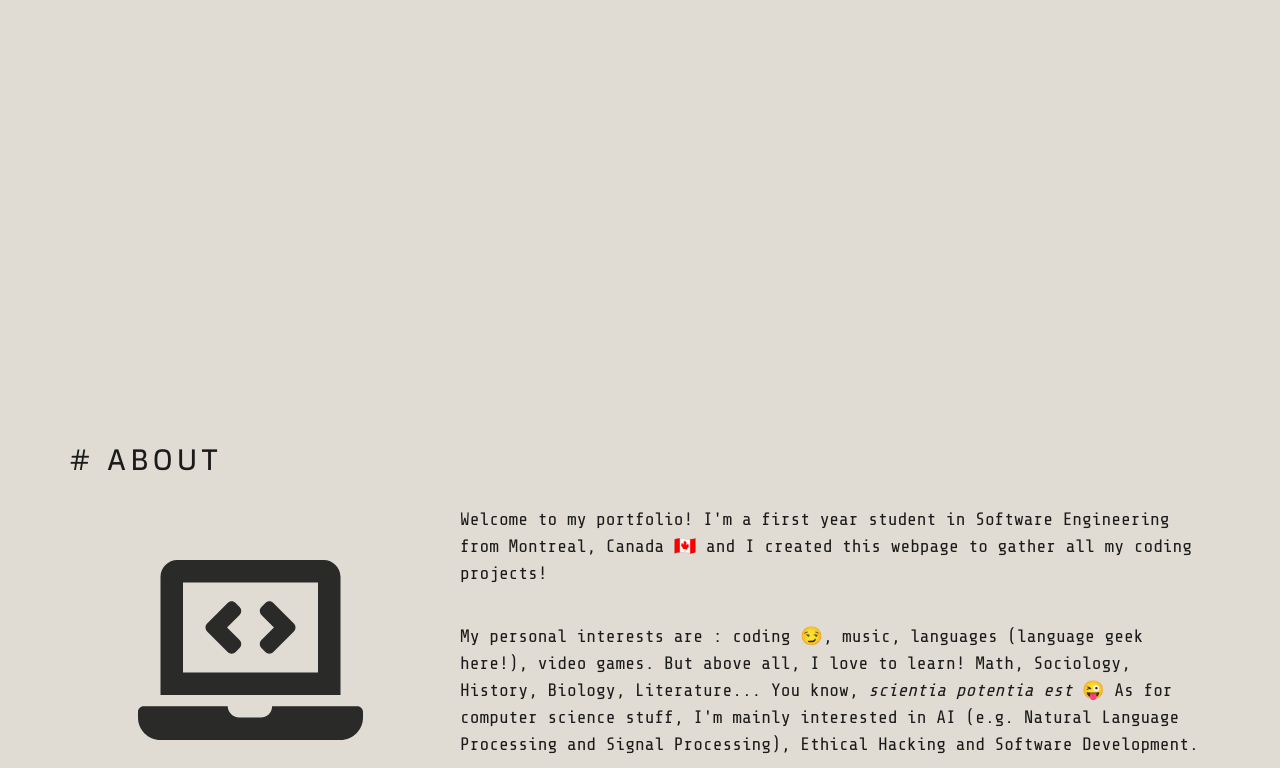
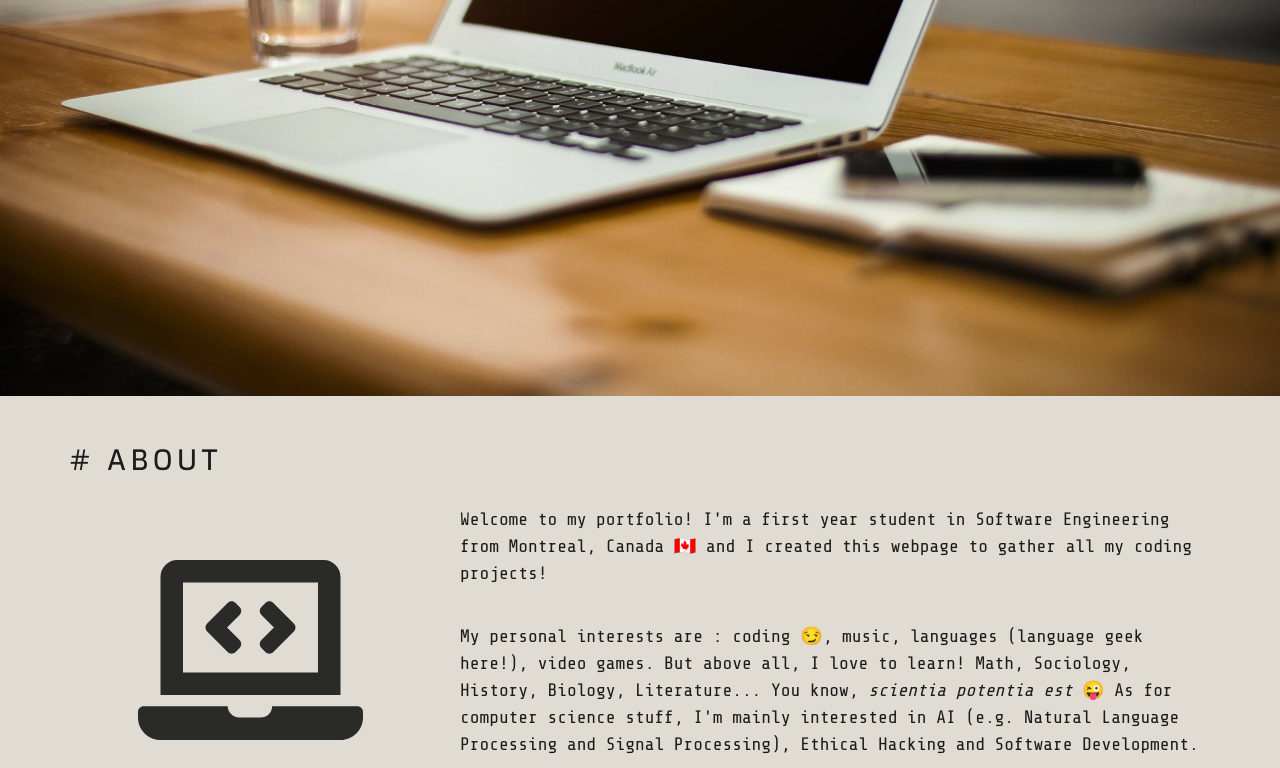
Before and after one commit to atarixGB/personal-webpage, a plain HTML site: page index.html in a window 1280 px wide. Shown: the part 404-1172 px from the top of the page. Drawn offline with nearby package versions, Linux system fonts and the light colour scheme.

Commit message:
trigger rebuild

```diff
--- a/css/index.css
+++ b/css/index.css
@@ -46,7 +46,7 @@ footer {
 }
 
 .home-inner {
-  background: url(assets/home-office.jpg);
+  background: url(../assets/home-office.jpg);
   position: fixed;
   display: table;
   top: 0;
```
